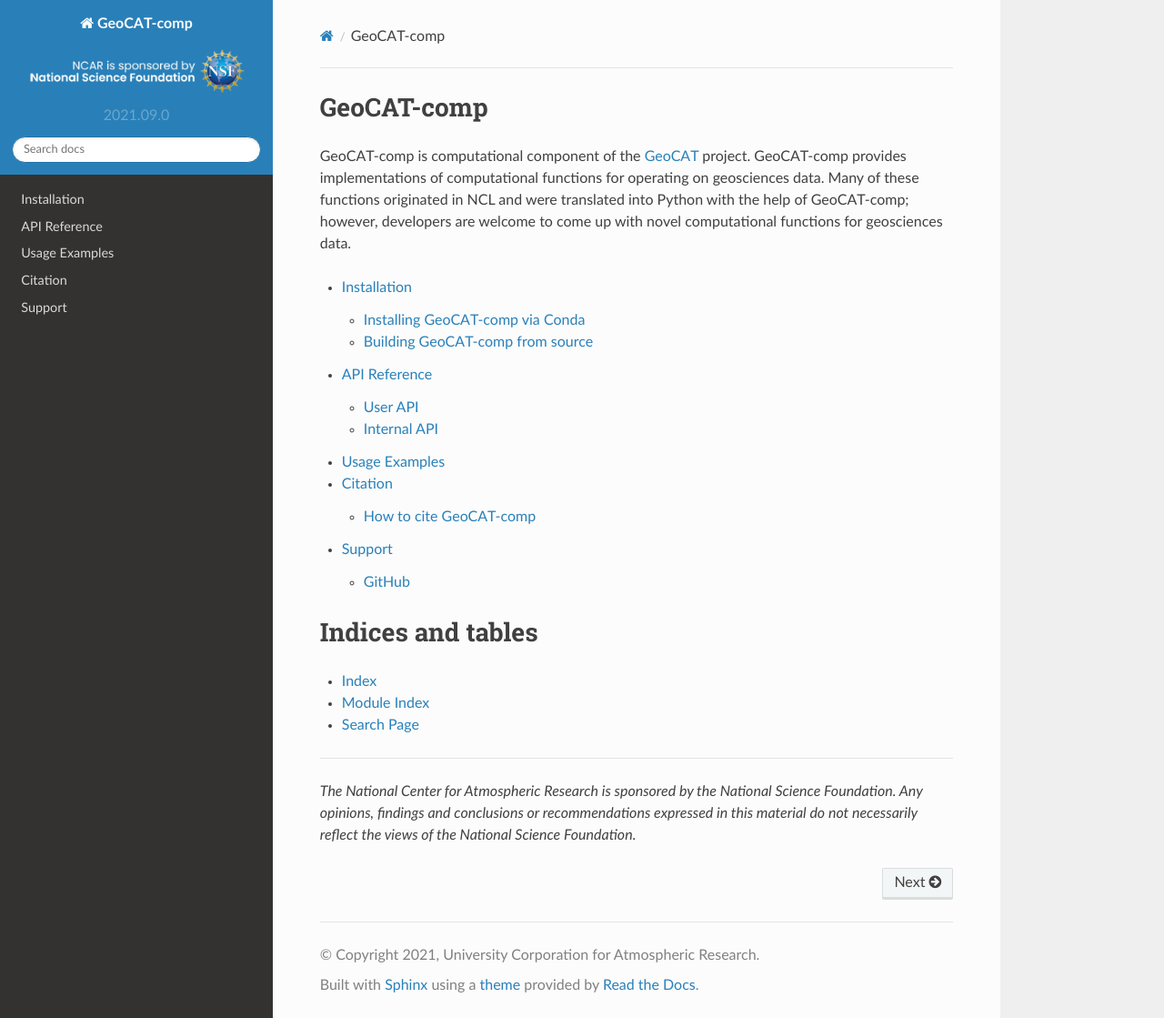
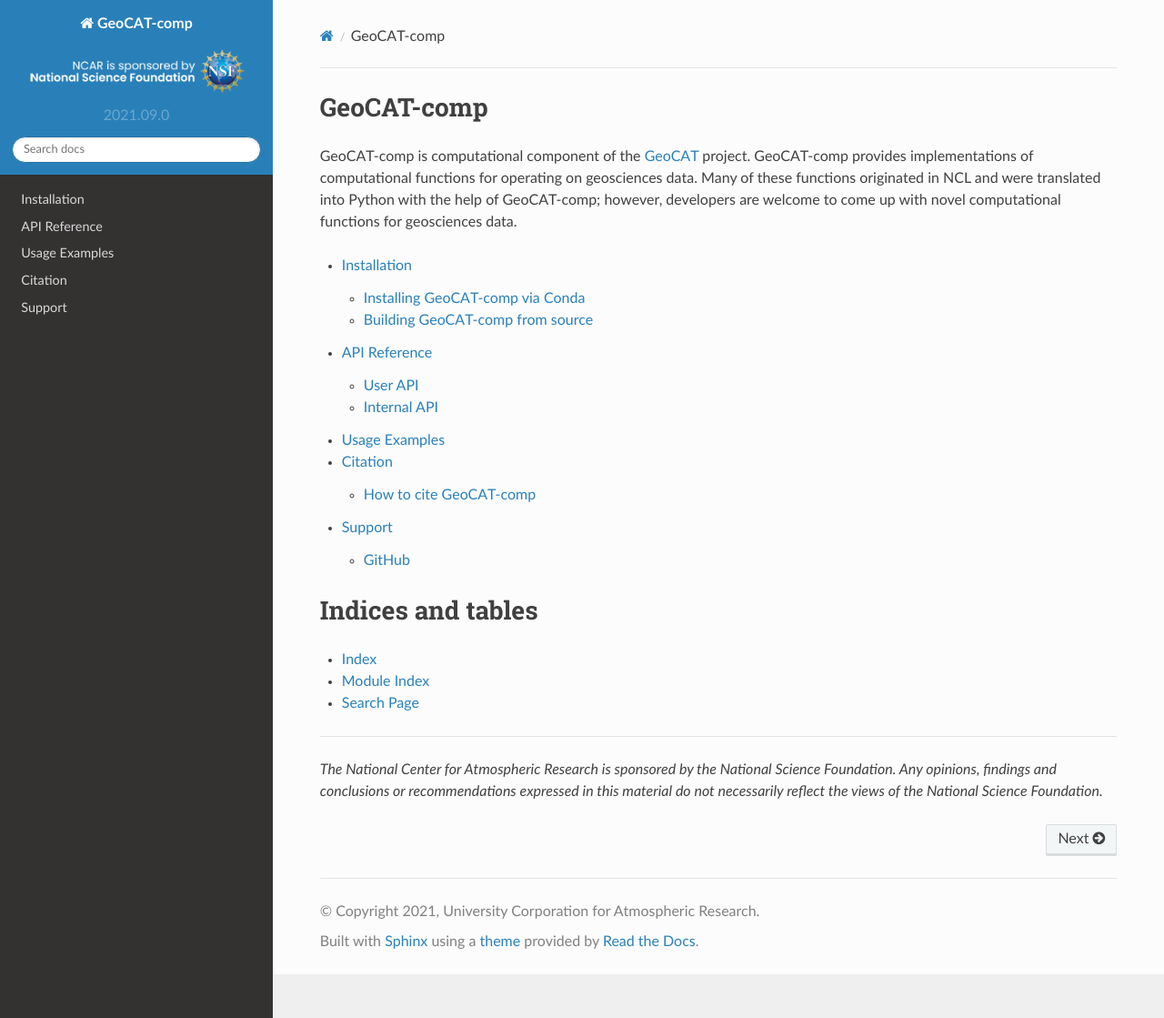
Before and after one commit to NCAR/geocat-comp, a Sphinx documentation site: the page built from docs/index.rst, in a window 1280 px wide and 1119 px high. Shown: the whole window at 91% size. Built offline with Sphinx 7.4.7 and the Read the Docs theme 2.0.0, drawn with Linux system fonts in a browser that asks for light colours.

Commit message:
Attempt to make margins dynamically resize (#189)
Signed-off-by: hCraker <hcraker@purdue.edu>

```diff
--- /dev/null
+++ b/docs/_static/theme_overrides.css
@@ -0,0 +1,4 @@
+/* delete margin from side of content */
+.wy-nav-content {
+    max-width: none !important;
+}
--- a/docs/conf.py
+++ b/docs/conf.py
@@ -260,3 +260,8 @@
 htmlhelp_basename = 'geocat-compdoc'
 
 autodoc_typehints = 'none'
+
+
+# Allow for changes to be made to the css in the theme_overrides file
+def setup(app):
+    app.add_css_file('theme_overrides.css')
```
